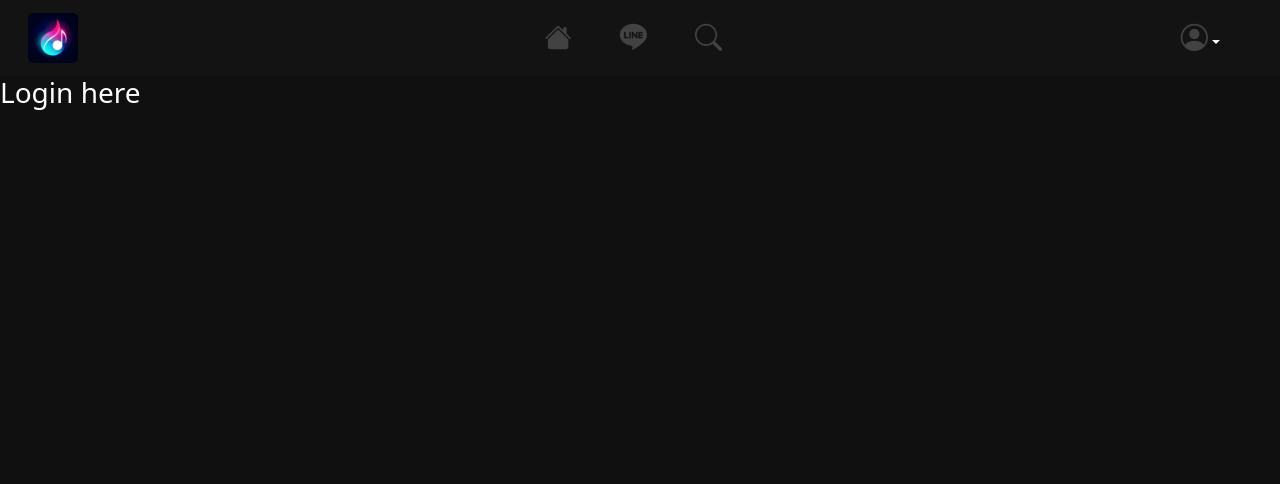
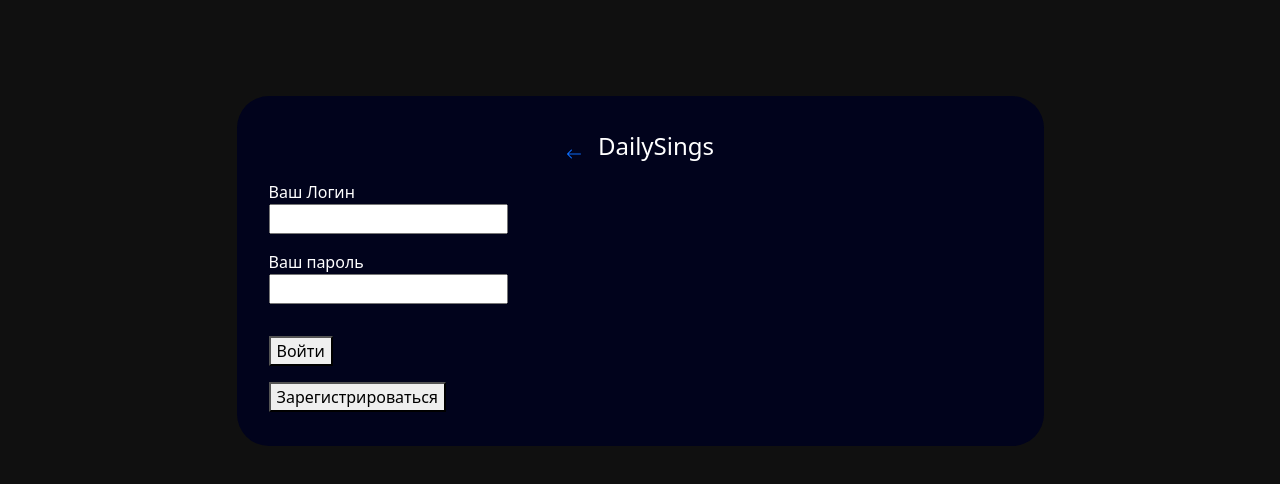
Before and after one commit to withapoll/DailySings, a Vue app: page /login in a window 1280 px wide. Shown: the top 484 px of the page. Built offline with nearby package versions, Linux system fonts and the light colour scheme.

Commit message:
fixed bugs, rewrote some code, almost done with home page, sticked navbar

```diff
--- a/src/App.vue
+++ b/src/App.vue
@@ -1,12 +1,18 @@
 <template>
   <div>
-    <NavigationBar />
+    <template v-if="$route.name !== 'Login'">
+      <NavigationBar />
+    </template>
     <RouterView />
   </div>
 </template>
 
 <script setup>
+import { useRoute } from 'vue-router'
 import NavigationBar from './components/NavigationBar.vue'
+import './assets/global.css'
+
+const route = useRoute()
 </script>
 
 <style lang="scss" scoped></style>
--- a/src/assets/global.css
+++ b/src/assets/global.css
@@ -6,3 +6,14 @@ body {
   background-color: var(--dark-bg-color);
   color: #ffffff;
 }
+
+/* Hide scrollbar for Chrome, Safari and Opera */
+::-webkit-scrollbar {
+  display: none;
+}
+
+/* Hide scrollbar for IE, Edge and Firefox */
+* {
+  scrollbar-width: none; /* For Firefox */
+  -ms-overflow-style: none; /* For Internet Explorer and Edge */
+}
--- a/src/components/NavigationBar.vue
+++ b/src/components/NavigationBar.vue
@@ -7,18 +7,18 @@
       <div class="nav-content d-flex align-items-center">
         <ul class="navbar-nav mx-auto">
           <li class="nav-item">
-            <a class="nav-link" href="#">
-              <i class="bi bi-house-fill"></i>
+            <a class="nav-link" href="/">
+              <router-link to="/"><i class="bi bi-house-fill"></i></router-link>
             </a>
           </li>
           <li class="nav-item">
-            <a class="nav-link" href="#">
-              <i class="bi bi-line"></i>
+            <a class="nav-link" href="/feed">
+              <router-link to="/feed"><i class="bi bi-bookmark-fill"></i></router-link>
             </a>
           </li>
           <li class="nav-item">
-            <a class="nav-link" href="#">
-              <i class="bi bi-search me-2"></i>
+            <a class="nav-link" href="/search">
+              <router-link to="/search"><i class="bi bi-search"></i></router-link>
             </a>
           </li>
         </ul>
@@ -69,6 +69,10 @@ import 'bootstrap-icons/font/bootstrap-icons.css'
 
 .navbar {
   padding: 0.5rem 1rem;
+  position: fixed;
+  top: 0;
+  width: 100%;
+  z-index: 1000;
 
   .nav-content {
     width: 100%;
@@ -97,7 +101,7 @@ import 'bootstrap-icons/font/bootstrap-icons.css'
 
   .bi-person-circle,
   .bi-house-fill,
-  .bi-line,
+  .bi-bookmark-fill,
   .bi-search {
     font-size: 1.7rem;
   }
@@ -107,7 +111,7 @@ import 'bootstrap-icons/font/bootstrap-icons.css'
   color: #ffffff;
 }
 
-.bi-line:hover {
+.bi-bookmark-fill:hover {
   color: #fff;
 }
 
--- /dev/null
+++ b/src/components/NewReviews.vue
@@ -0,0 +1,111 @@
+<template>
+  <div class="new-reviews-cards">
+    <div class="new-reviews-card">
+      <div class="card-header">
+        <div class="user">
+          <img src="../../public/user-1.jpg" alt="User 1" />
+          <div class="user-info">
+            <p>Пользователь</p>
+            <p>2 дня назад</p>
+          </div>
+        </div>
+      </div>
+      <div class="card-body">
+        <h3>Заголовок</h3>
+        <p>
+          Lorem ipsum dolor sit amet consectetur. Rhoncus eu nibh pretium lacus ac. Quis quam ut
+          nulla sagittis integer vehicula amet vulputate adipiscing. Venenatis turpis nec massa ut
+          in. Lectus lorem aenean placerat vestibulum quis vulputate odio elementum mi. Erat
+          ultricies felis eu aenean nulla sit vel tortor ullamcorper. Libero egestas integer rhoncus
+          nullam nisl. Massa scelerisque pellentesque ultrices sagittis. Integer nisi tincidunt
+          phasellus at a mauris sit. Nisl neque fusce risus id. Laoreet at tempor est velit vitae.
+          Vitae velit tortor nec at rutrum vel quis aliquet lectus. Facilisis integer felis molestie
+          nunc etiam. A auctor purus nisl arcu. Tincidunt elementum justo egestas in mauris
+          interdum. Malesuada donec vitae fringilla auctor. Volutpat enim etiam sociis tortor urna
+          eleifend. Nec in semper enim morbi maecenas fames sapien magna. A venenatis pellentesque
+          purus volutpat. Elit ut dapibus risus potenti pulvinar in arcu erat est. Vitae tristique
+          facilisis tellus nunc eget. Sagittis viverra ultrices nisl sit pretium. Viverra gravida id
+          morbi a convallis. Suscipit morbi varius metus lacinia. Nisl elementum praesent eget
+          tincidunt.
+        </p>
+      </div>
+    </div>
+  </div>
+</template>
+
+<script setup></script>
+
+<style lang="scss" scoped>
+.new-reviews-cards {
+  display: flex;
+  flex-direction: row;
+  align-items: left;
+  justify-content: left;
+  gap: 2rem;
+  margin-left: 2rem;
+}
+
+.new-reviews-card {
+  width: 55.5rem;
+  height: fit-content;
+  display: flex;
+  flex-direction: column;
+  align-items: left;
+  justify-content: left;
+  margin-bottom: 2rem;
+  background-color: #191919;
+  border-radius: 1rem;
+}
+
+.card-header {
+  margin-top: 0.7rem;
+  margin-left: 0.7rem;
+  width: 54rem;
+  display: flex;
+  flex-direction: row;
+  align-items: center;
+  justify-content: left;
+  background-color: #9c1e6b;
+  border-radius: 1rem;
+}
+
+.user {
+  display: flex;
+  flex-direction: row;
+  align-items: center;
+  justify-content: left;
+}
+
+img {
+  width: 50px;
+  height: 50px;
+  border-radius: 50%;
+  margin-right: 1rem;
+}
+
+.user-info {
+  display: flex;
+  flex-direction: column;
+  align-items: left;
+  justify-content: left;
+}
+
+.user-info p {
+  margin: 0;
+}
+
+.card-body {
+  width: fit-content;
+  height: fit-content;
+  margin-left: 1rem;
+  p {
+    margin: 0;
+    width: 52rem;
+  }
+  h3 {
+    margin-bottom: 0.7rem;
+  }
+  margin-top: 1rem;
+  margin-bottom: 1rem;
+}
+</style>
--- a/src/router/index.js
+++ b/src/router/index.js
@@ -3,14 +3,29 @@ import HomePage from '../views/HomePage.vue'
 
 const routes = [
   {
+    path: '/',
+    name: 'Home',
+    component: HomePage
+  },
+  {
     path: '/login',
     name: 'Login',
     component: () => import('../views/LoginForm.vue')
   },
+  // {
+  //   path: '/register',
+  //   name: 'Register',
+  //   component: () => import('../views/RegisterForm.vue')
+  // }
   {
-    path: '/',
-    name: 'Home',
-    component: HomePage
+    path: '/feed',
+    name: 'Feed',
+    component: () => import('../views/ReviewsFeed.vue')
+  },
+  {
+    path: '/search',
+    name: 'Search',
+    component: () => import('../views/SearchPage.vue')
   }
 ]
 
--- a/src/views/HomePage.vue
+++ b/src/views/HomePage.vue
@@ -5,70 +5,89 @@
   <div class="artist-cards">
     <div class="artist-card">
       <img src="../../public/artist-1.jpg" alt="Artist 1" />
-      <p>Artist 1</p>
+      <p>gu1vazZ 1</p>
     </div>
     <div class="artist-card">
       <img src="../../public/artist-2.jpg" alt="Artist 2" />
-      <p>Artist 2</p>
+      <p>Lonewj</p>
     </div>
     <div class="artist-card">
       <img src="../../public/artist-3.jpg" alt="Artist 3" />
-      <p>Artist 3</p>
+      <p>Berry Miracle</p>
     </div>
     <div class="artist-card">
       <img src="../../public/artist-4.jpg" alt="Artist 4" />
-      <p>Artist 4</p>
+      <p>TRYFG</p>
     </div>
     <div class="artist-card">
       <img src="../../public/artist-5.jpg" alt="Artist 5" />
-      <p>Artist 5</p>
+      <p>Josodo</p>
     </div>
     <div class="artist-card">
       <img src="../../public/artist-5.jpg" alt="Artist 6" />
-      <p>Artist 6</p>
+      <p>woee33</p>
     </div>
     <div class="artist-card">
       <img src="../../public/artist-5.jpg" alt="Artist 7" />
-      <p>Artist 7</p>
+      <p>FENDIGLOCK</p>
     </div>
   </div>
-  <div class="new-reviews-text">
-    <h2>Новые Рецензии</h2>
-  </div>
-  <div class="new-reviews-cards">
-    <div class="new-reviews-card">
-      <img src="../../public/review-1.jpg" alt="Review 1" />
-      <p>Review 1</p>
+  <div class="new-reviews">
+    <div class="new-reviews-text">
+      <h2>Новые Рецензии</h2>
     </div>
-    <div class="new-reviews-card">
-      <img src="../../public/review-1.jpg" alt="Review 1" />
-      <p>Review 1</p>
+    <div class="new-reviews-cards">
+      <div class="cards">
+        <NewReviews />
+        <NewReviews />
+      </div>
     </div>
   </div>
 </template>
 
-<script setup></script>
+<script setup>
+import NewReviews from '../components/NewReviews.vue'
+</script>
 
 <style lang="scss" scoped>
 .artist-text {
   text-align: left;
-  margin-top: 2rem;
+  margin-top: 6rem;
   margin-bottom: 2rem;
+  margin-left: 2rem;
 }
 
 .artist-cards {
   display: flex;
   flex-wrap: wrap;
   justify-content: space-between;
+  margin-left: 2rem;
+}
+
+.artist-card {
+  display: flex;
+  flex-direction: column;
+  align-items: center;
+  justify-content: center;
+  margin-bottom: 2rem;
 }
 .new-reviews-text {
   text-align: left;
   margin-top: 2rem;
   margin-bottom: 2rem;
+  margin-left: 2rem;
 }
+
 .new-reviews-cards {
   display: flex;
-  flex-wrap: wrap;
-  justify-content: space-around;
+  flex-direction: row;
+  justify-content: space-between;
+}
+
+.cards {
+  display: flex;
+  flex-direction: row;
+  justify-content: space-between;
+  overflow-x: auto;
 }
 </style>
--- a/src/views/LoginForm.vue
+++ b/src/views/LoginForm.vue
@@ -1,7 +1,80 @@
 <template>
-  <h3>Login here</h3>
+  <div class="login-form">
+    <div class="login-form-conteiner">
+      <div class="login-form-header">
+        <div class="login-form-logo">
+          <router-link to="/">
+            <i class="bi bi-arrow-left"></i>
+          </router-link>
+          <p>DailySings</p>
+        </div>
+      </div>
+      <form>
+        <div class="form-input">
+          <label for="email">Ваш Логин</label>
+          <input type="email" id="email" />
+          <label for="password">Ваш пароль</label>
+          <input type="password" id="password" />
+          <button>Войти</button>
+          <button>Зарегистрироваться</button>
+        </div>
+      </form>
+    </div>
+  </div>
 </template>
 
 <script setup></script>
 
-<style lang="scss" scoped></style>
+<style lang="scss" scoped>
+.login-form {
+  display: flex;
+  flex-direction: column;
+  align-items: center;
+  justify-content: center;
+  margin-top: 6rem;
+  p {
+    font-size: 2rem;
+  }
+  .login-form-conteiner {
+    background-color: #01031c;
+    padding: 2rem;
+    border-radius: 2rem;
+    width: 807px;
+    height: 350px;
+  }
+  .login-form-header {
+    display: flex;
+    flex-direction: column;
+    align-items: center;
+    justify-content: center;
+    p {
+      font-size: 1.5rem;
+    }
+    .login-form-logo {
+      display: flex;
+      align-items: center;
+      justify-content: center;
+      i {
+        margin-right: 1rem;
+      }
+    }
+  }
+  .form-input {
+    display: flex;
+    flex-direction: column;
+    align-items: flex-start;
+    input {
+      margin-bottom: 1rem;
+    }
+  }
+  button {
+    margin-top: 1rem;
+  }
+
+  @media screen and (max-width: 768px) {
+    p {
+      font-size: 1.5rem;
+    }
+  }
+}
+</style>
--- /dev/null
+++ b/src/views/ReviewsFeed.vue
@@ -0,0 +1,13 @@
+<template>
+  <div>
+    <h1>Reviews Feed</h1>
+  </div>
+</template>
+
+<script setup></script>
+
+<style lang="scss" scoped>
+div {
+  margin-top: 6rem;
+}
+</style>
--- /dev/null
+++ b/src/views/SearchPage.vue
@@ -0,0 +1,13 @@
+<template>
+  <div>
+    <h1>Search Page</h1>
+  </div>
+</template>
+
+<script setup></script>
+
+<style lang="scss" scoped>
+div {
+  margin-top: 6rem;
+}
+</style>
```
Also changed, not shown: src/assets/images/login-form-bg.png (added).
